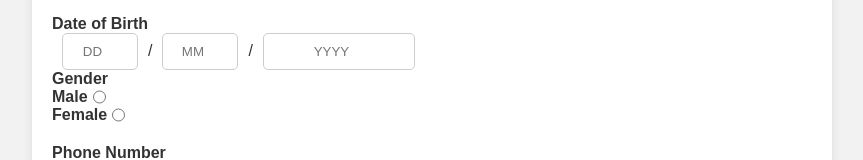
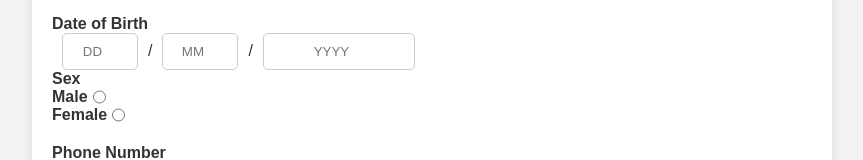
Before and after one commit to akash85246/Registration-Form-, a React (Vite) app: page / in a window 1280 px wide. Shown: the part 203-363 px from the top of the page, without its empty margins (208-1071 px from the left). Built offline with nearby package versions, Linux system fonts and the light colour scheme.

Commit message:
update gender

```diff
--- a/src/gender.jsx
+++ b/src/gender.jsx
@@ -3,7 +3,7 @@ import React from "react";
 export default function Gender() {
   return (
     <div className="form-control">
-      <label>Gender</label>
+      <label>Sex</label>
       <div className="radio">
         <label htmlFor="male">Male</label>
         <input type="radio" id="male" name="gender" value="male" required />
--- a/src/index.jsx
+++ b/src/index.jsx
@@ -1,3 +1,4 @@
+// eslint-disable-next-line no-unused-vars
 import React from "react";
 import ReactDOM from "react-dom/client";
 import App from "./App";
--- a/src/input.jsx
+++ b/src/input.jsx
@@ -1,3 +1,4 @@
+/* eslint-disable react/prop-types */
 export default function Input(props) {
   return (
     <>
--- a/src/password.jsx
+++ b/src/password.jsx
@@ -1,3 +1,4 @@
+/* eslint-disable no-unused-vars */
 import React, { useState } from "react";
 
 const PasswordInput = () => {
```
